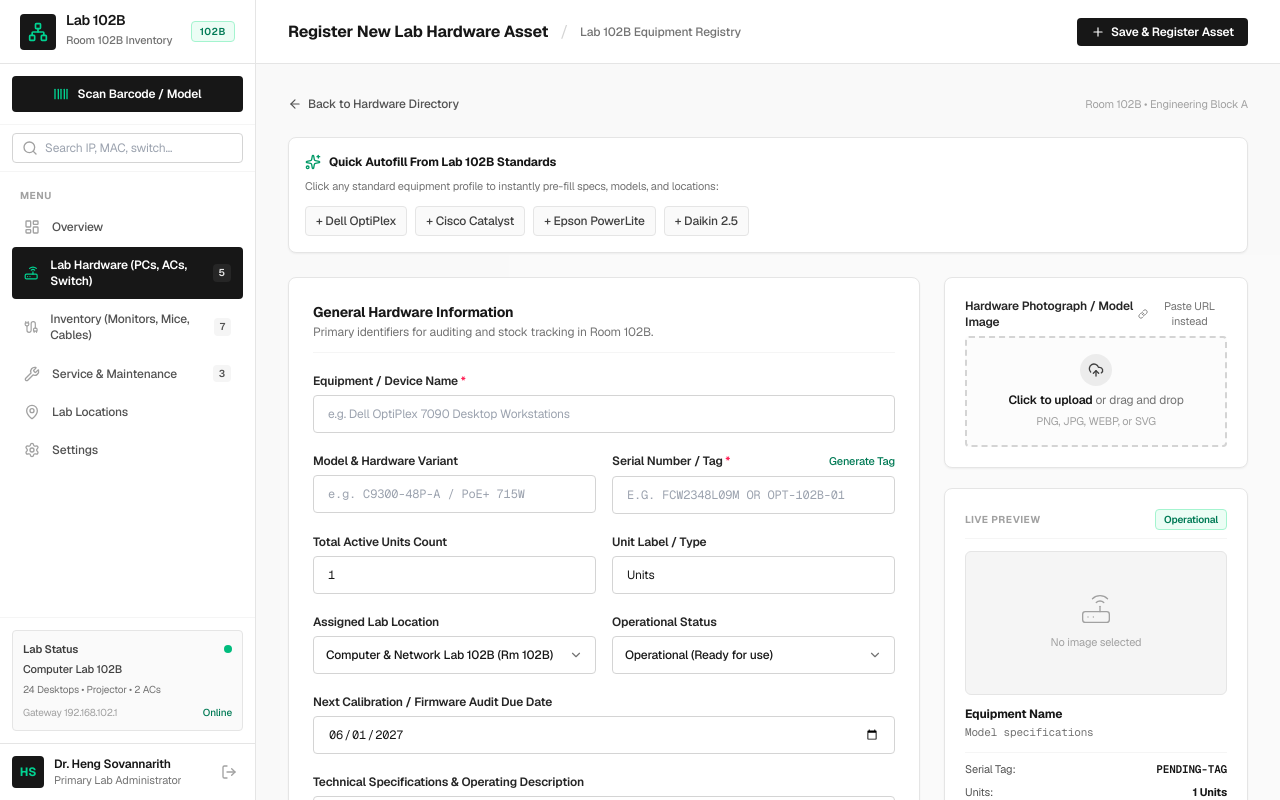
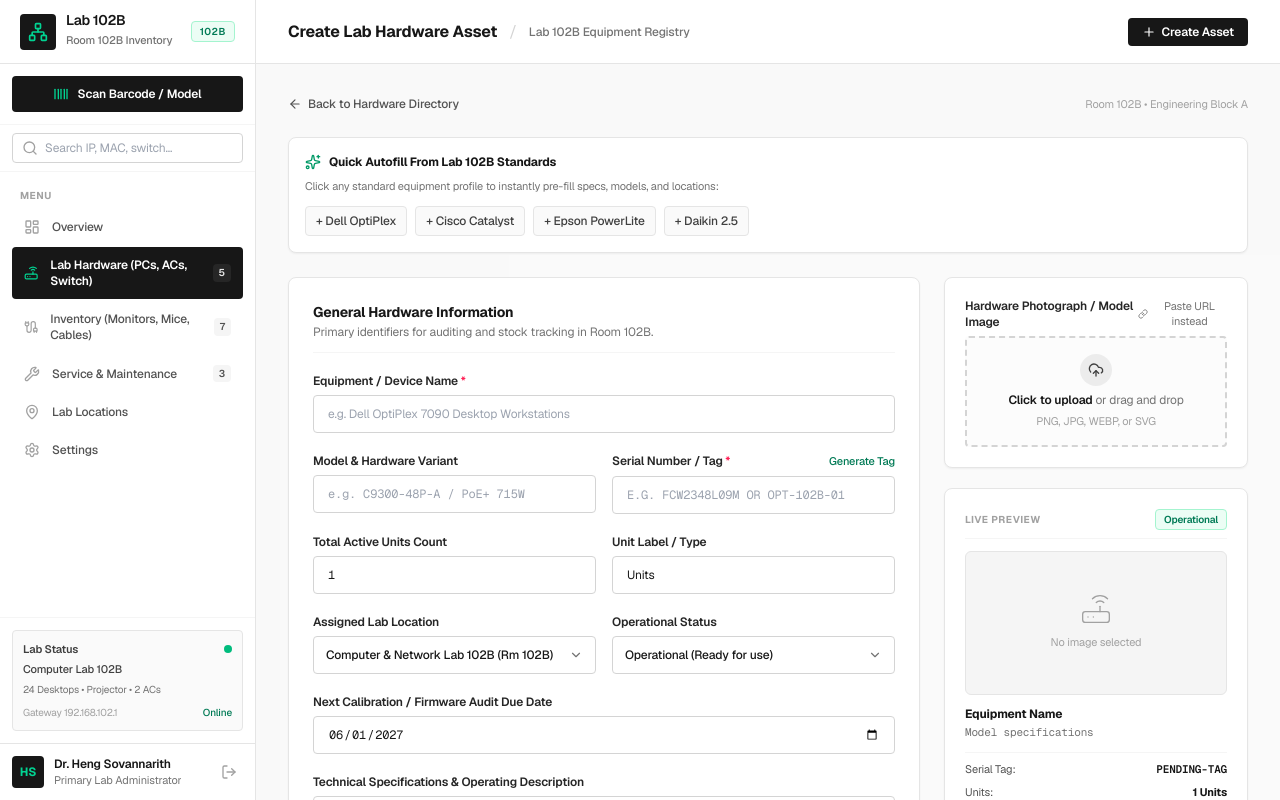
Before and after one commit to Ari-ICU/lab-stock, a Next.js app in the folder client/: page /assets/create in a window 1280 px wide. Built offline with nearby package versions, Linux system fonts and the light colour scheme.

Commit message:
refactor: rename asset registration terminology to asset creation

```diff
--- a/client/src/app/assets/[id]/AssetDetailsClient.tsx
+++ b/client/src/app/assets/[id]/AssetDetailsClient.tsx
@@ -576,12 +576,12 @@ export default function AssetDetailsClient({ id: propId }: { id?: string }) {
                 </button>
 
                 <Link
-                  href="/assets/new"
+                  href="/assets/create"
                   className="w-full flex items-center justify-between p-2.5 rounded border border-neutral-200 hover:border-neutral-900 hover:bg-neutral-50 transition-colors text-xs font-medium text-neutral-800"
                 >
                   <span className="flex items-center gap-2">
                     <Plus className="w-3.5 h-3.5 text-neutral-600" />
-                    Register Another Asset
+                    Create Another Asset
                   </span>
                   <ExternalLink className="w-3 h-3 text-neutral-400" />
                 </Link>
--- a/client/src/app/assets/create/page.tsx
+++ b/client/src/app/assets/create/page.tsx
@@ -68,7 +68,7 @@ const PRESETS = [
   },
 ];
 
-export default function NewAssetPage() {
+export default function CreateAssetPage() {
   const router = useRouter();
   const { addAsset, locations, showToast } = useStock();
 
@@ -151,10 +151,10 @@ export default function NewAssetPage() {
   return (
     <div className="flex-1 flex flex-col min-w-0 overflow-hidden bg-neutral-50/50">
       <Header
-        title="Register New Lab Hardware Asset"
+        title="Create Lab Hardware Asset"
         subtitle="Lab 102B Equipment Registry"
         showExport={false}
-        actionLabel={isSubmitting ? 'Registering...' : 'Save & Register Asset'}
+        actionLabel={isSubmitting ? 'Creating...' : 'Create Asset'}
         onAction={() => {
           const form = document.getElementById('new-asset-form') as HTMLFormElement;
           if (form) form.requestSubmit();
@@ -371,7 +371,7 @@ export default function NewAssetPage() {
                 className="flex items-center gap-2 px-5 py-2 text-xs font-semibold text-white bg-neutral-900 hover:bg-neutral-800 rounded transition-colors cursor-pointer disabled:opacity-50"
               >
                 <Save className="w-3.5 h-3.5" />
-                <span>{isSubmitting ? 'Registering...' : 'Register Equipment'}</span>
+                <span>{isSubmitting ? 'Creating...' : 'Create Asset'}</span>
               </button>
             </div>
           </div>
--- a/client/src/app/assets/page.tsx
+++ b/client/src/app/assets/page.tsx
@@ -57,7 +57,7 @@ export default function AssetsPage() {
       <Header
         title="Lab 102B Hardware & Assets"
         subtitle="24 Desktops • Epson Projector • Daikin ACs • Core Switch"
-        actionLabel="Register Asset"
+        actionLabel="Create Asset"
         onAction={() => router.push('/assets/create')}
         onExport={handleExport}
       />
```
